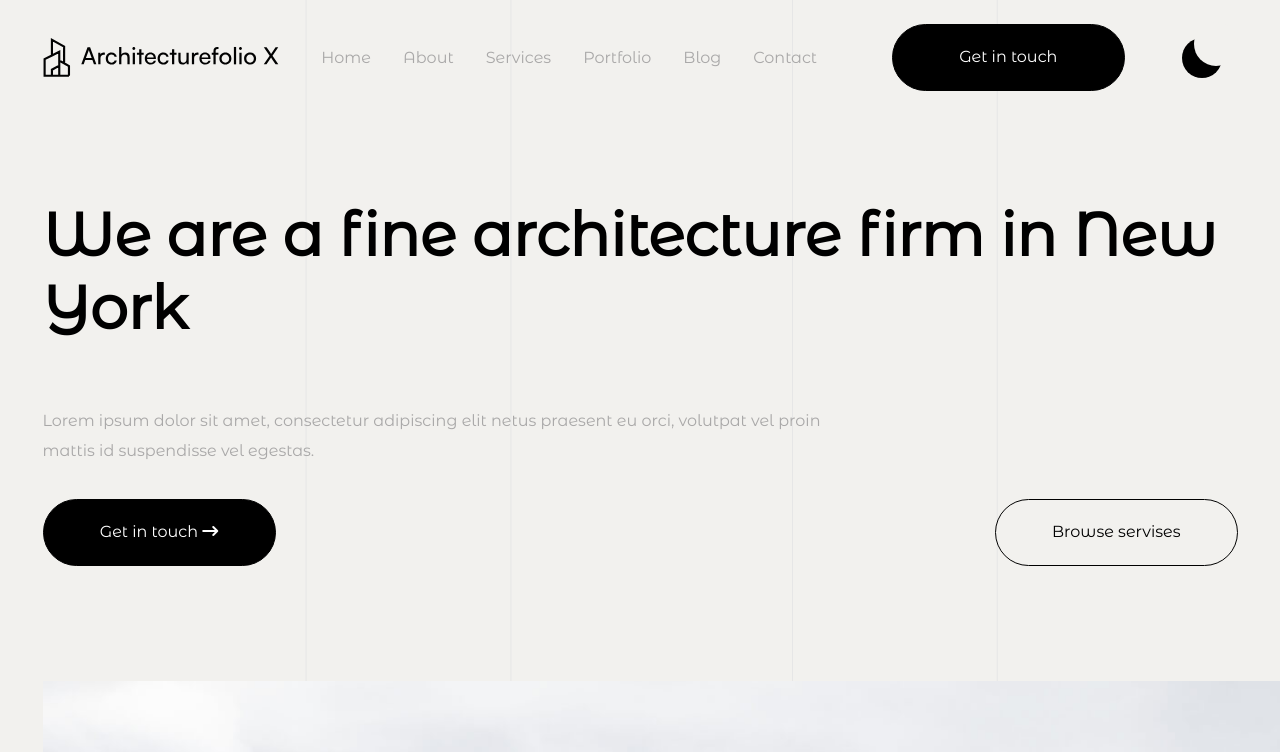
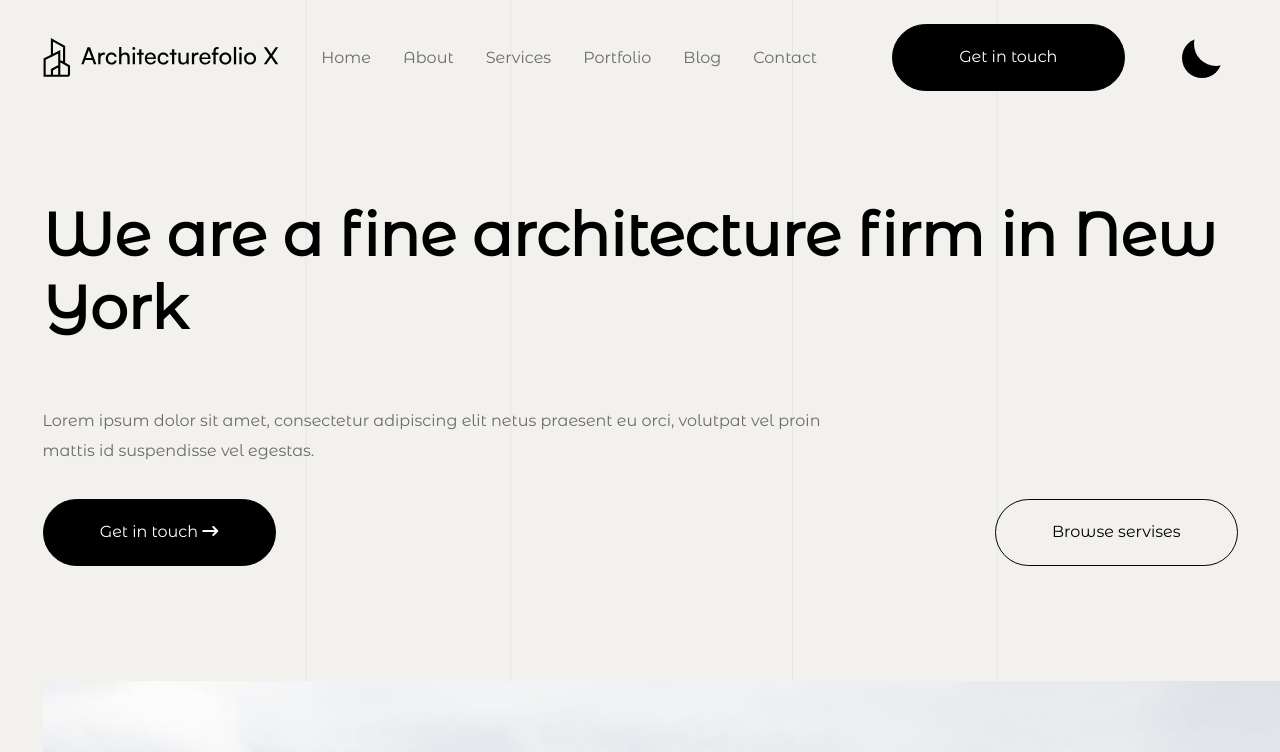
Before and after one commit to vldmr1hkl/architecture.project, a plain HTML site: page img/home.html in a window 1280 px wide. Shown: the top 752 px of the page. Drawn offline with nearby package versions, Linux system fonts and the light colour scheme; files that its build step writes are made by us from their sources; files whose address does not match are found by name.

Commit message:
update styles

```diff
--- a/js/buttons.js
+++ /dev/null
@@ -1,6 +0,0 @@
-document.addEventListener("partialsLoaded", () => {
-    const darkButtons = document.querySelectorAll("a.dark-button");
-    darkButtons.forEach(function(button) {
-        button.href = "contact.html";
-    });
-});
--- a/styles/contact.css
+++ b/styles/contact.css
@@ -36,6 +36,8 @@
     padding-bottom: 16px;
     border: none;
     border-bottom: 1px solid silver;
+    font-family: 'Montserrat Alternates', sans-serif;
+    font-size: 16px;
 }
 
 .input-wrapper label{
@@ -43,6 +45,7 @@
     display: block;
     margin-bottom: 10px;
 }
+
 
 .contact-form-button{
     display: flex;
@@ -52,7 +55,7 @@
     background-color: var(--dark-backgroud);
     color: white;
     text-align: center;
-    width: 100%;
+    width: 120%;
 }
 @media only screen and (min-width: 768px) and (max-width: 991px){
     .contact{
--- a/styles/global.css
+++ b/styles/global.css
@@ -9,9 +9,14 @@
 :root{
     --main-background: #f2f1ee;
     --dark-backgroud: #000000;
-    --main-text-color: #a9a8a8;
+    --white-background: #ffffff;
+    --main-text-color: #6b6b6b;
     --white-text-color: #ffffff;
     --dark-text-color: #000000;
+    --border-link-color: #8d8d8d78;
+    --dark-mode-bg-color: radial-gradient(circle at 84.1% 74.8%, rgb(50, 50, 50) 39%, rgb(0, 0, 0) 92.4%);
+    --dark-mode-bg-section-wrapper: #0000008c;
+    --dark-mode-bg-value: #09090917;
 }
 body{
     background-color: var(--main-background);
@@ -175,14 +180,32 @@ span{
     overflow: hidden;
 }
 
+
+
+
+
+
 .section-wrapper{
     background: var(--dark-backgroud);
-    color: rgb(255, 255, 255);
+    color: var(--white-text-color);
 }
 
-.section-wrapper p.border-link{
-    color: #ffffff;
+.section-wrapper p{
+    color: var(--white-text-color);
 }
+
+.section-wrapper .border-link{
+    color: var(--white-text-color);
+    border-color: var(--main-text-color);
+}
+
+.section-wrapper .border-link:after{
+    background-color: var(--white-text-color);
+}
+
+
+
+
 
 .backgroung-wrapper{
     background: linear-gradient(to top, black 50%, transparent 50%);
@@ -282,10 +305,10 @@ i{
 }
 .border-link{
     display: inline-block;
-	border-bottom: 2px solid silver;
+	border-bottom: 2px solid var(--border-link-color);
 	position: relative;
     font-weight: bold;
-    color: #000000;
+    color: var(--dark-text-color);
 }
 .border-link:after {
 	position: absolute;
@@ -294,7 +317,7 @@ i{
     width: 0;
     bottom: -2px;
     height: 2px;
-    background: var(--main-text-color);
+    background: var(--dark-text-color);
     transition: width .3s;
 }
 .card-link:hover .border-link:after{
--- a/styles/service-single.css
+++ b/styles/service-single.css
@@ -134,6 +134,10 @@
     margin-right: 25px;
     padding-bottom: 15px;
 }
+
+.section-wrapper .service-form .dark-button{
+    filter: invert(0);
+}
 @media only screen and (min-width: 768px) and (max-width: 991px) {
     .service-form{
         padding-top: 115px;
--- a/styles/theme-switcher.css
+++ b/styles/theme-switcher.css
@@ -72,14 +72,14 @@
     filter: invert(1);
 }
 .dark-mode .section-wrapper{
-    background-color: #0000008c;
+    background-color: var(--dark-mode-bg-section-wrapper);
 }
 .dark-mode ul.header__nav-list.show{
-	background: radial-gradient(circle at 84.1% 74.8%, rgb(50, 50, 50) 39%, rgb(0, 0, 0) 92.4%);
+	background-color: var(--dark-mode-bg-color);
 }
 .dark-mode .values__card{
     filter: invert(1);
-    background-color: #09090917;
+    background-color: var(--dark-mode-bg-value);
     color: black;
 }
 .dark-mode .bg-line{
@@ -89,8 +89,29 @@
     filter: invert(1);
 }
 .dark-mode .contact-form {
-	background-color: #0000008c;
+	background: var(--dark-backgroud);
 }
+
+
+.dark-mode .border-link{
+    color: var(--white-text-color);
+    border-color: var(--main-text-color);
+}
+
+.dark-mode .border-link:after{
+    background-color: var(--white-text-color);
+}
+
+.dark-mode .review__user-info{
+	color: var(-white-text-color);
+	background: var(--dark-mode-bg-color);
+}
+
+.dark-mode .about-firm__info{
+	color: var(--white-text-color);
+	background-color: #000000;
+}
+
 .dark-mode .contact-form input,
 .dark-mode .contact-form textarea{
 	background-color: transparent;
```
Also changed, not shown: contact.html (+1 -0 lines), js/form.js (added, +22 -0 lines), service-single.html (+1 -0 lines), styles/home.css (+8 -6 lines).
